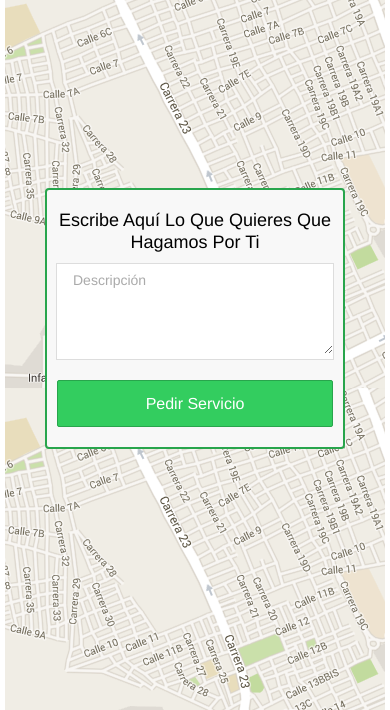
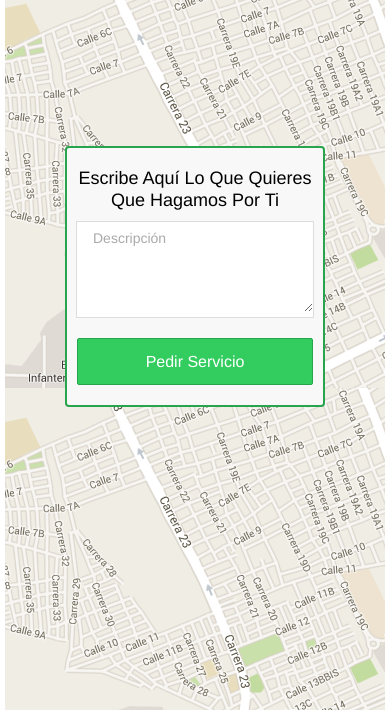
Before and after one commit to josekrlos029/blink-ionic, a plain HTML site: page blink-ionic/public_html/index.html in a window 390 px wide. Shown: the part 65-775 px from the top of the page. Drawn offline with Linux system fonts and the light colour scheme; files whose address does not match are found by name.

Commit message:
Version IPHone

```diff
--- a/blink-ionic/public_html/css/blink.css
+++ b/blink-ionic/public_html/css/blink.css
@@ -25,9 +25,9 @@ and open the template in the editor.
     position: absolute;
     padding: 10px;
     left: 50%;
-    top: 30%;
-    width: 300px;
-    margin-left: -150px;
+    top: 25%;
+    width: 260px;
+    margin-left: -130px;
     background-color: #f8f8f8;
     border: solid #28a54c 2px;
     border-radius: 4px;
```
